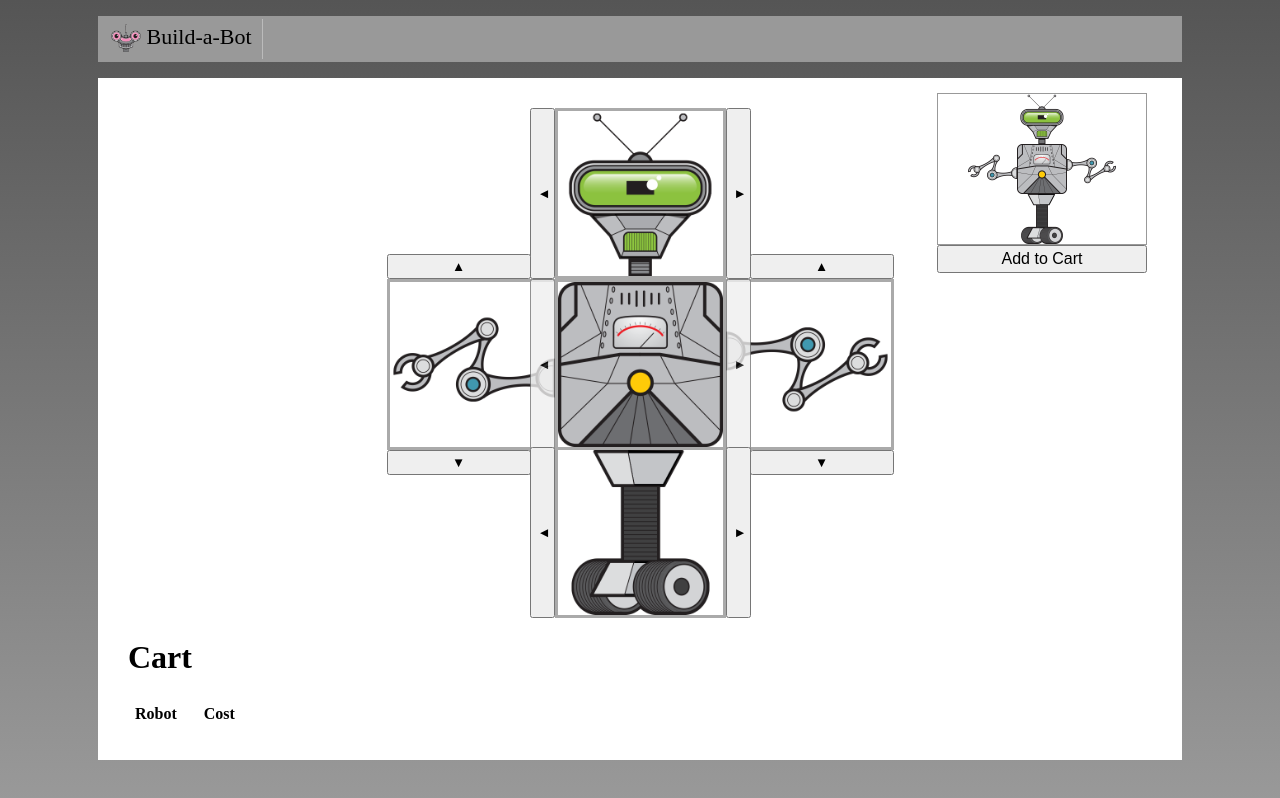
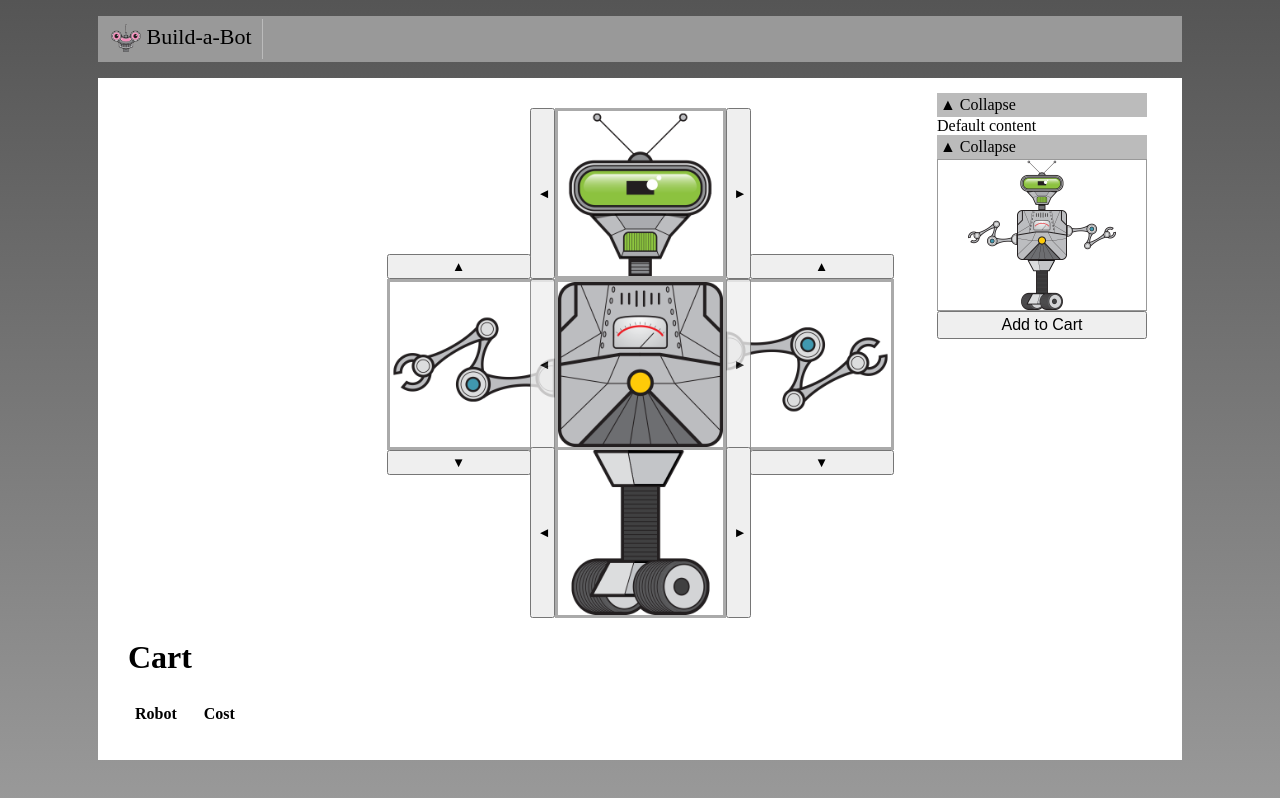
Before and after one commit to Eddy-123/robot-builder, a Vue app: page / in a window 1280 px wide. Built offline with nearby package versions, Linux system fonts and the light colour scheme.

Commit message:
injecting robot preview into a collapsible section

```diff
--- /dev/null
+++ b/src/shared/CollapsibleSection.vue
@@ -0,0 +1,30 @@
+<template>
+  <div>
+      <div class="header">
+          <span v-if="open" @click="open = !open">&#x25B2; Collapse</span>
+          <span v-if="!open" @click="open = !open">&#x25BC; Expand</span>
+      </div>
+      <slot v-if="open">
+          <div>Default content</div>
+      </slot>
+  </div>
+</template>
+
+<script>
+export default {
+    name: 'CollapsibleSection',
+    data(){
+        return {
+            open: true,
+        };
+    }
+}
+</script>
+
+<style scoped>
+.header{
+    background-color: #bbb;
+    padding: 3px;
+    cursor: pointer;
+}
+</style>
```
Also changed, not shown: src/build/RobotBuilder.vue.
